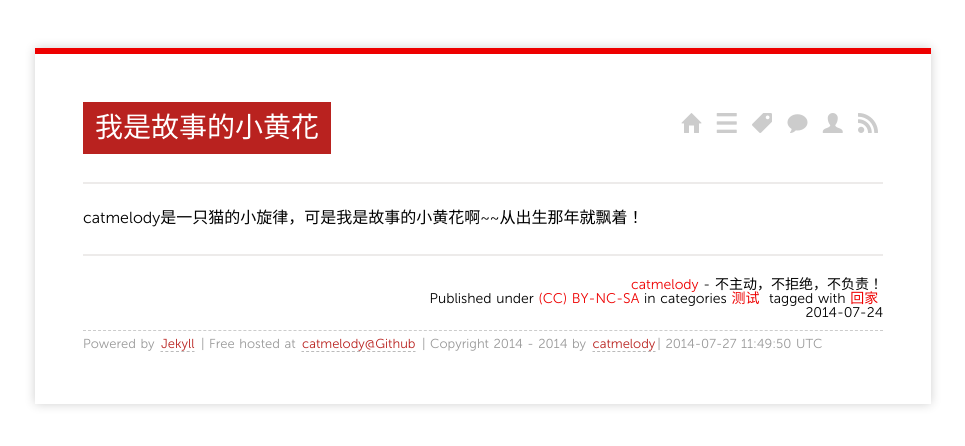
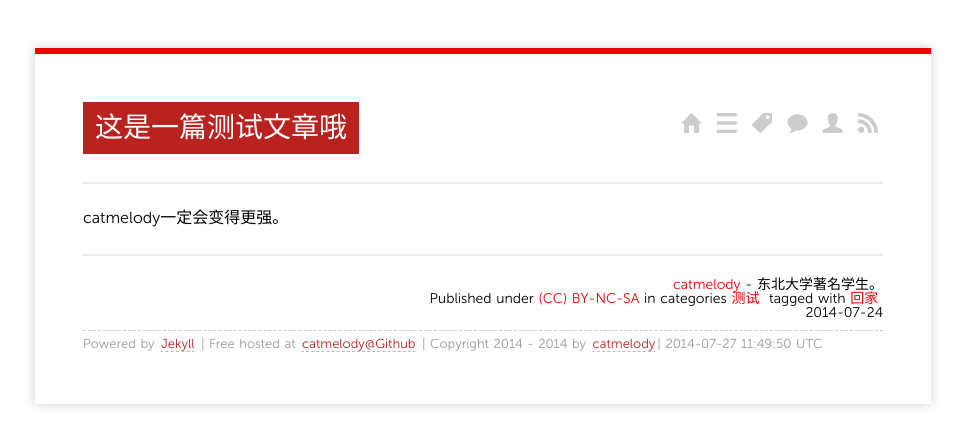
Before and after one commit to catmelody/blog, a Jekyll site: the page built from _posts/2014/2014-07-24-test-tags.md, in a window 1280 px wide. Shown: the top 446 px of the page, without its empty margins (157-1122 px from the left). Built offline with Jekyll 4.4.1, drawn with Linux system fonts in a browser that asks for light colours; nearby versions of some CDN libraries; Markdown is read by kramdown in place of the engine named in the settings; comment, search, counter and statistics services are not loaded.

Commit message:
Revert "7.27"
This reverts commit ce2e4e01fd2ce3a1bf8cf96c77bf6bc9e32ddbdd.

```diff
--- a/_layouts/post.html
+++ b/_layouts/post.html
@@ -8,7 +8,7 @@ layout: default
 <section class="meta">
 <hr/>
 <span class="author">
-  <a href="http://catmelody.github.io/blog">{{ site.author }}</a> - 不主动，不拒绝，不负责！
+  <a href="http://catmelody.github.io/blog">{{ site.author }}</a> - 东北大学著名学生。
 </span>
 <br />
 <span class="license">
--- a/_posts/2014/2014-07-24-test-tags.md
+++ b/_posts/2014/2014-07-24-test-tags.md
@@ -1,10 +1,10 @@
 ---
 layout: post
-title: 我是故事的小黄花
+title: 这是一篇测试文章哦
 categories:
 - 测试
 tags:
 - 回家
 ---
 
-catmelody是一只猫的小旋律，可是我是故事的小黄花啊~~从出生那年就飘着！
+catmelody一定会变得更强。
```
Also changed, not shown: _posts/2014/2014-07-23-first.md (+1 -1 lines), _posts/2014/2014-07-24-going-home.md (+3 -1 lines).
